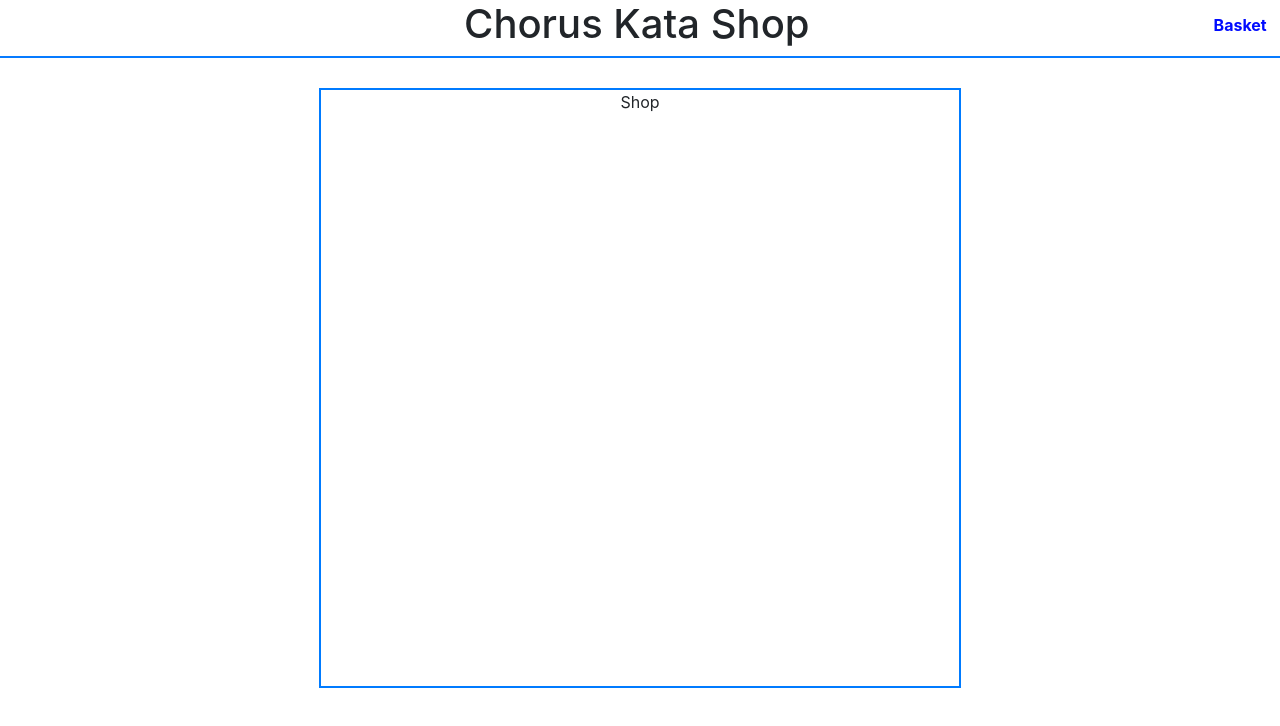
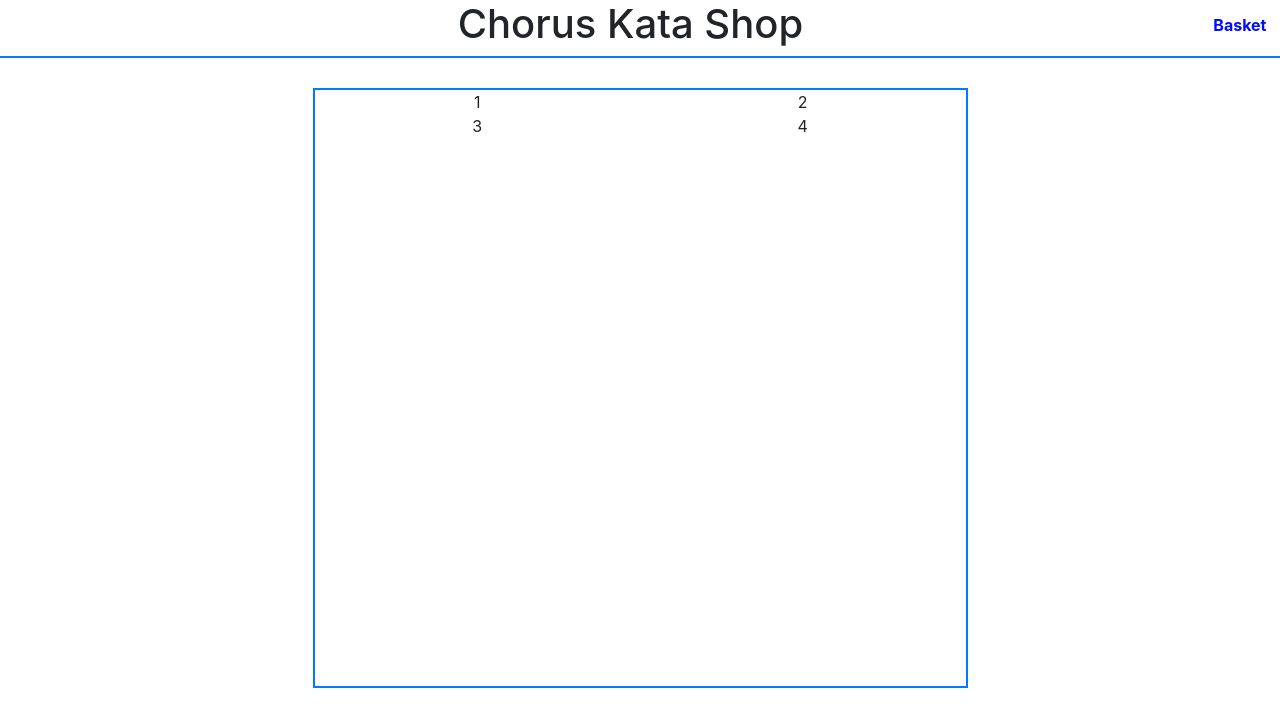
Before and after one commit to Pumblechuck/chorus-kata, a React (Create React App) app in the folder chorus-kata/: page / in a window 1280 px wide. Shown: the top 726 px of the page. Built offline with nearby package versions, Linux system fonts and the light colour scheme.

Commit message:
Item Map/Removed Some Redundant Code

```diff
--- a/chorus-kata/src/Components/Basket.jsx
+++ b/chorus-kata/src/Components/Basket.jsx
@@ -21,9 +21,7 @@ class Basket extends Component {
 									onDelete={onDelete}
 									onIncrement={onIncrement}
 									onDecrement={onDecrement}
-								>
-									<span className="itemID"> // #{item.id}</span>
-								</Counter>
+								/>
 							))}
 							<div className="row row-fluid">
 								<div className="col-9 line-height-2">
--- a/chorus-kata/src/Components/Body.jsx
+++ b/chorus-kata/src/Components/Body.jsx
@@ -1,6 +1,7 @@
 import React, { Component } from "react";
 
 import Basket from "./Basket";
+import Item from "./Item";
 
 class Body extends Component {
 	state = {
@@ -141,7 +142,15 @@ class Body extends Component {
 		return (
 			<React.Fragment>
 				<div className="row row-fluid">
-					<div className="col-6 shop">Shop</div>
+					<div className="col-6 shop">
+						<div className="row row-fluid">
+							{this.state.items.map((item) => (
+								<div className="col-6">
+									<Item item={item} />
+								</div>
+							))}
+						</div>
+					</div>
 					<div className="col-3">
 						<div id="BasketContainer" className="d-none">
 							<Basket
--- /dev/null
+++ b/chorus-kata/src/Components/Item.jsx
@@ -0,0 +1,9 @@
+import React, { Component } from "react";
+
+class Item extends Component {
+	render() {
+		return <React.Fragment>{this.props.item.id}</React.Fragment>;
+	}
+}
+
+export default Item;
--- a/chorus-kata/src/index.css
+++ b/chorus-kata/src/index.css
@@ -1,5 +1,4 @@
 .App {
-	max-width: 98vw;
 	margin: 0 auto;
 }
 
@@ -15,7 +14,6 @@ body {
 header {
 	border-bottom: solid 2px #077bff;
 	margin-bottom: 30px;
-	width: 102%;
 	margin-left: -1%;
 }
 
```
